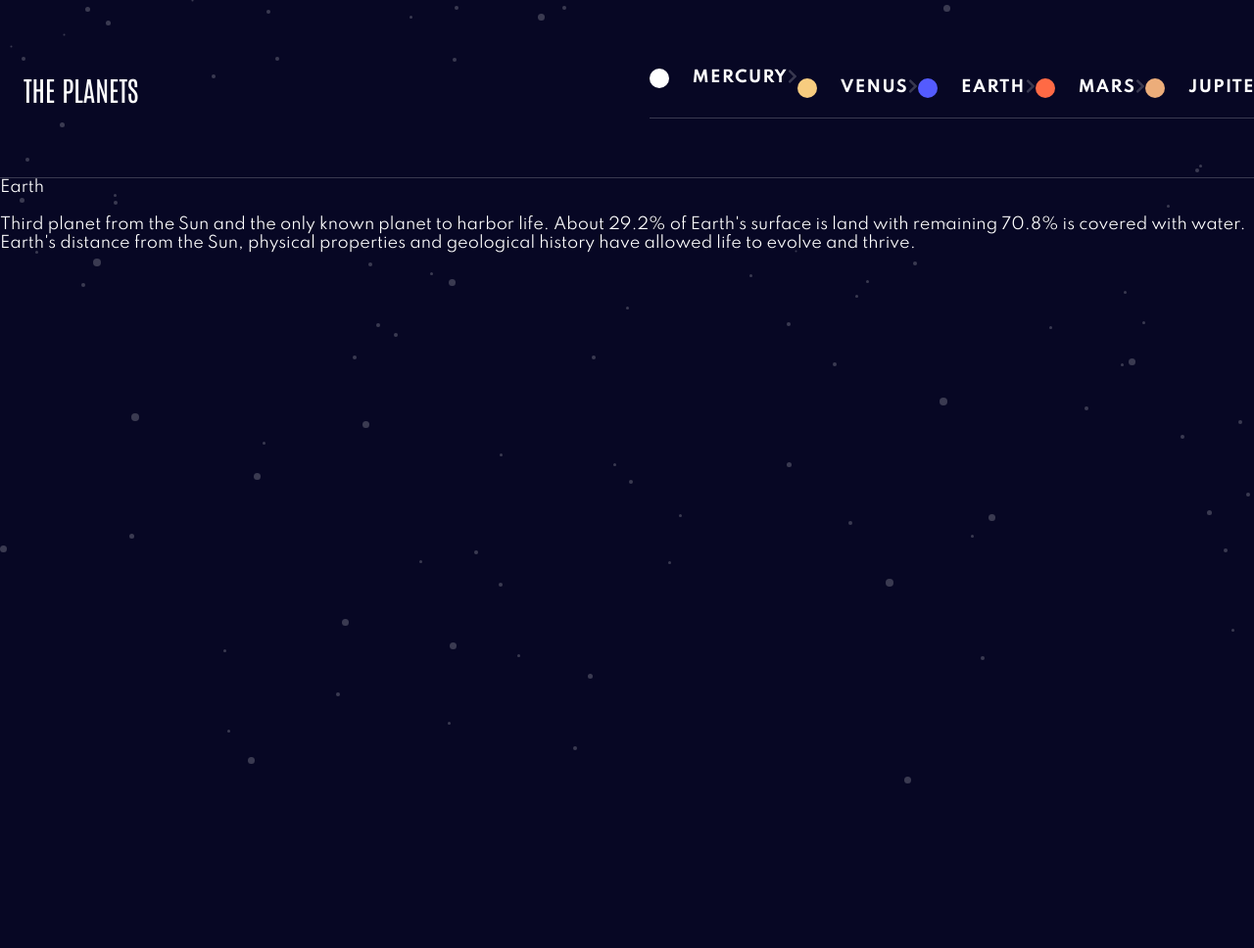
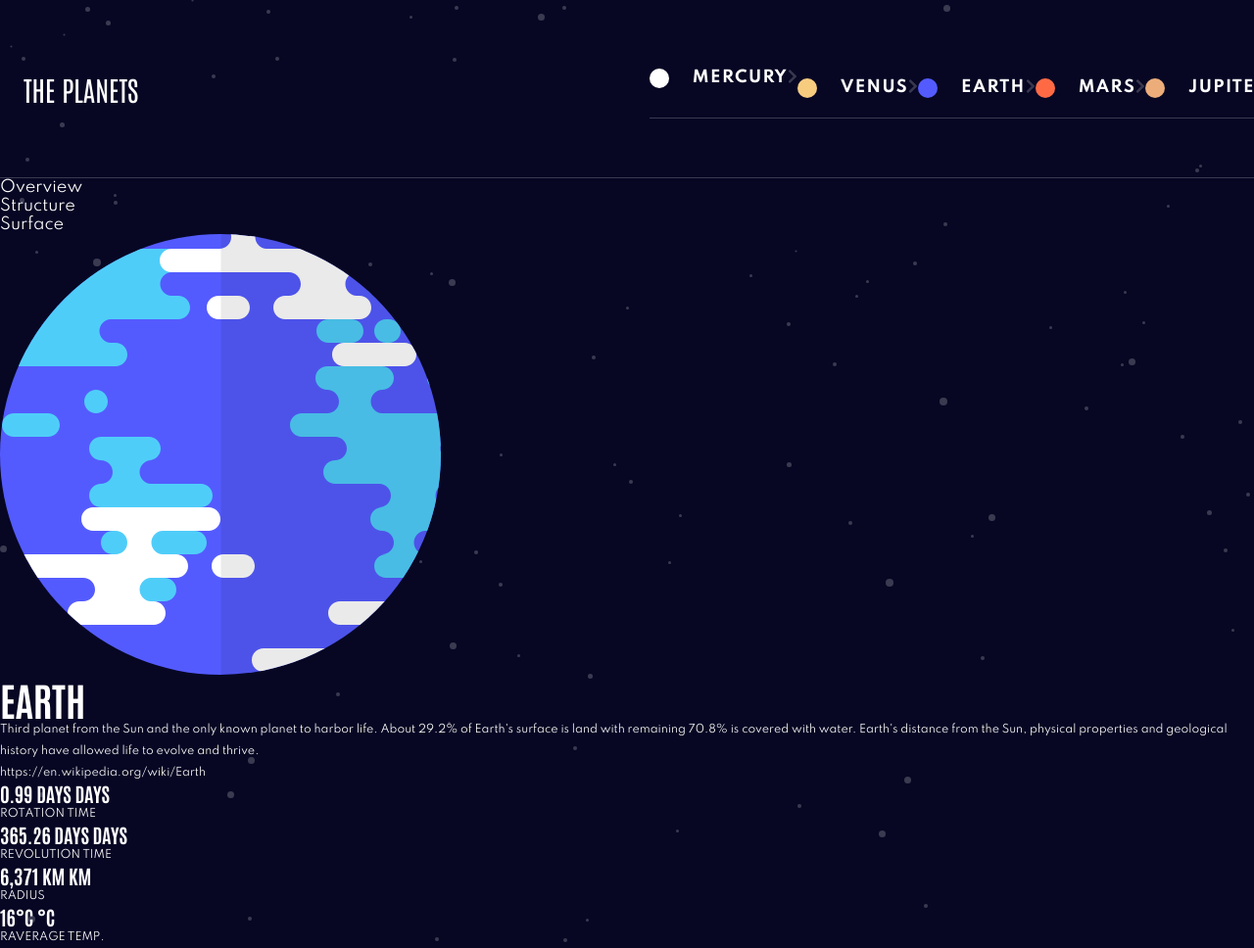
Before and after one commit to philosophy-flow/planets-fact-app, a React app: page /Earth in a window 1280 px wide. Shown: the top 968 px of the page at 98% size. Before the commit the page ends 800 px from the top, so only its background shows below. Built offline with nearby package versions, Linux system fonts and the light colour scheme.

Commit message:
adding planet markup/structure

```diff
--- a/src/components/App.js
+++ b/src/components/App.js
@@ -13,7 +13,7 @@ import Nav from './Nav/Nav';
 
 // import all planet data + component
 import data from '../data';
-import Planet from './Planet';
+import Planet from './Planet/Planet';
 
 
 function App() {
@@ -28,17 +28,14 @@ function App() {
   }
 
   return (
-    <Router>
-      <div className="App">
+    <Router className="App">
       <Nav data={data} selectPlanet={selectPlanet} />
       <Switch>
         <Route exact path="/"><Redirect to={`/${activePlanet.name}`}/></Route>
         <Route path={`/${activePlanet.name}`}>
-            <Planet data={activePlanet} />
+          <Planet planet={activePlanet} />
         </Route>
       </Switch>
-
-      </div>
     </Router>
   );
 }
--- a/src/components/Nav/Nav.js
+++ b/src/components/Nav/Nav.js
@@ -17,7 +17,7 @@ function Nav({data, selectPlanet}) {
   }
 
   return (
-    <nav className="Nav">
+    <header className="Nav">
       <h2>The Planets</h2>
       <ul className={`nav-menu ${isOpen ? 'active' : ''}`}>
       {
@@ -47,7 +47,7 @@ function Nav({data, selectPlanet}) {
         <span className="bar"></span>
         <span className="bar"></span>
       </button>
-    </nav>
+    </header>
 
   );
 }
--- a/src/components/Planet.js
+++ /dev/null
@@ -1,12 +0,0 @@
-function Planet({data}) {
-  return (
-    <div className="Planet">
-      {data.name}
-      <br/><br/>
-      {data.overview.content}
-      <br/><br/>
-    </div>
-  );
-}
-
-export default Planet;
--- /dev/null
+++ b/src/components/Planet/Planet.js
@@ -0,0 +1,47 @@
+import './Planet.css';
+
+function Planet({planet}) {
+  return (
+    <main className="Planet">
+      <section className="planet-content-container">
+        <nav className="planet-navigation-container">
+          <ul>
+            <li>Overview</li>
+            <li>Structure</li>
+            <li>Surface</li>
+          </ul>
+        </nav>
+        <figure className="planet-image-container">
+          <img src={planet.images.planet} alt="planet" />
+        </figure>
+        <article className="planet-text-container">
+          <h1>{planet.name}</h1>
+          <p className="planet-text">{planet.overview.content}</p>
+          <p className="planet-source">{planet.overview.source}</p>
+        </article>
+      </section>
+
+      <section className="planet-stats-container">
+        <div className="planet-stat">
+          <h3>{planet.rotation} days</h3>
+          <p>ROTATION TIME</p>
+        </div>
+        <div className="planet-stat">
+          <h3>{planet.revolution} days</h3>
+          <p>REVOLUTION TIME</p>
+        </div>
+        <div className="planet-stat">
+          <h3>{planet.radius} km</h3>
+          <p>RADIUS</p>
+        </div>
+        <div className="planet-stat">
+          <h3>{planet.temperature} °C</h3>
+          <p>RAVERAGE TEMP.</p>
+        </div>
+      </section>
+
+    </main>
+  );
+}
+
+export default Planet;
--- a/src/index.css
+++ b/src/index.css
@@ -52,8 +52,3 @@ h3 {font-size: 1.25rem;}
 h4 {font-size: 1.25rem;}
 
 p {font-size: .6875rem; line-height: 1.375rem;}
-
-.Planet {
-  overflow-x: hidden;
-  word-wrap: break-word;
-}
```
Also changed, not shown: src/components/Planet/Planet.css (added). Lines whose indentation alone changed are shown as unchanged.
